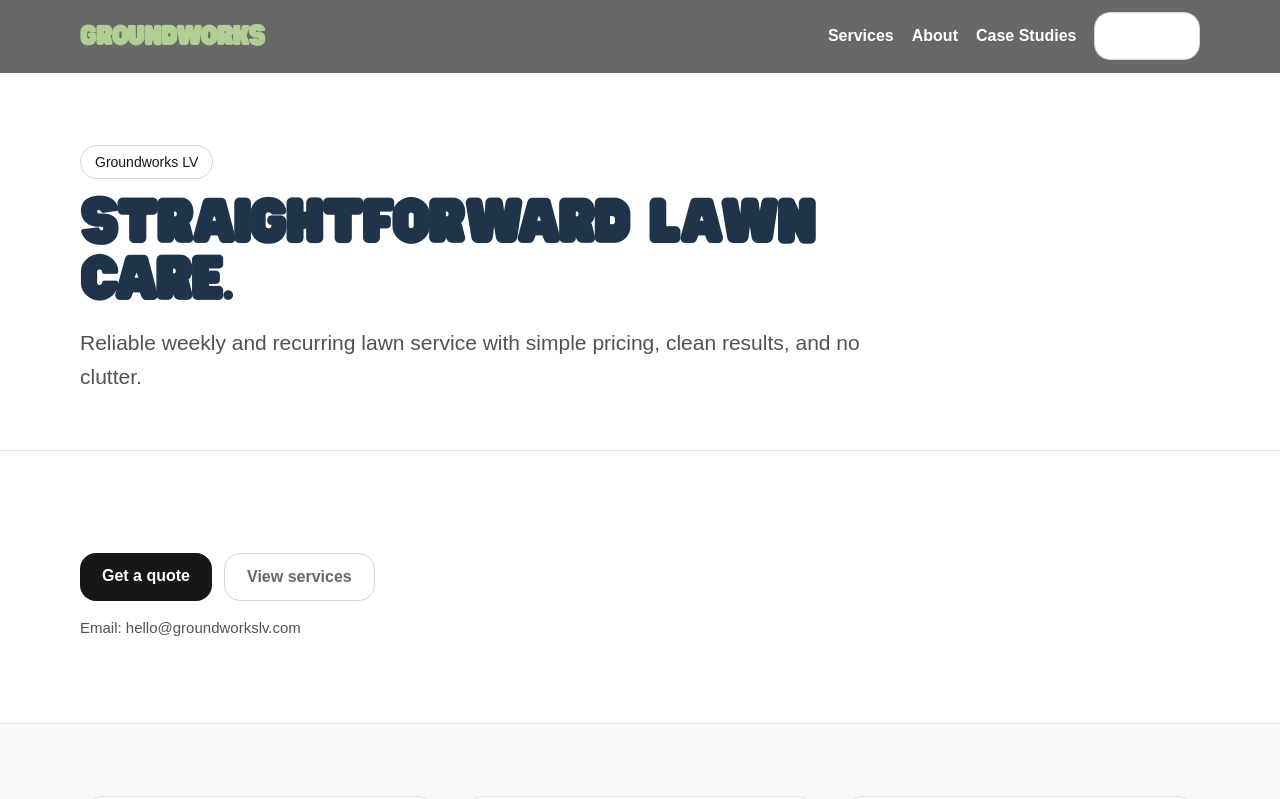
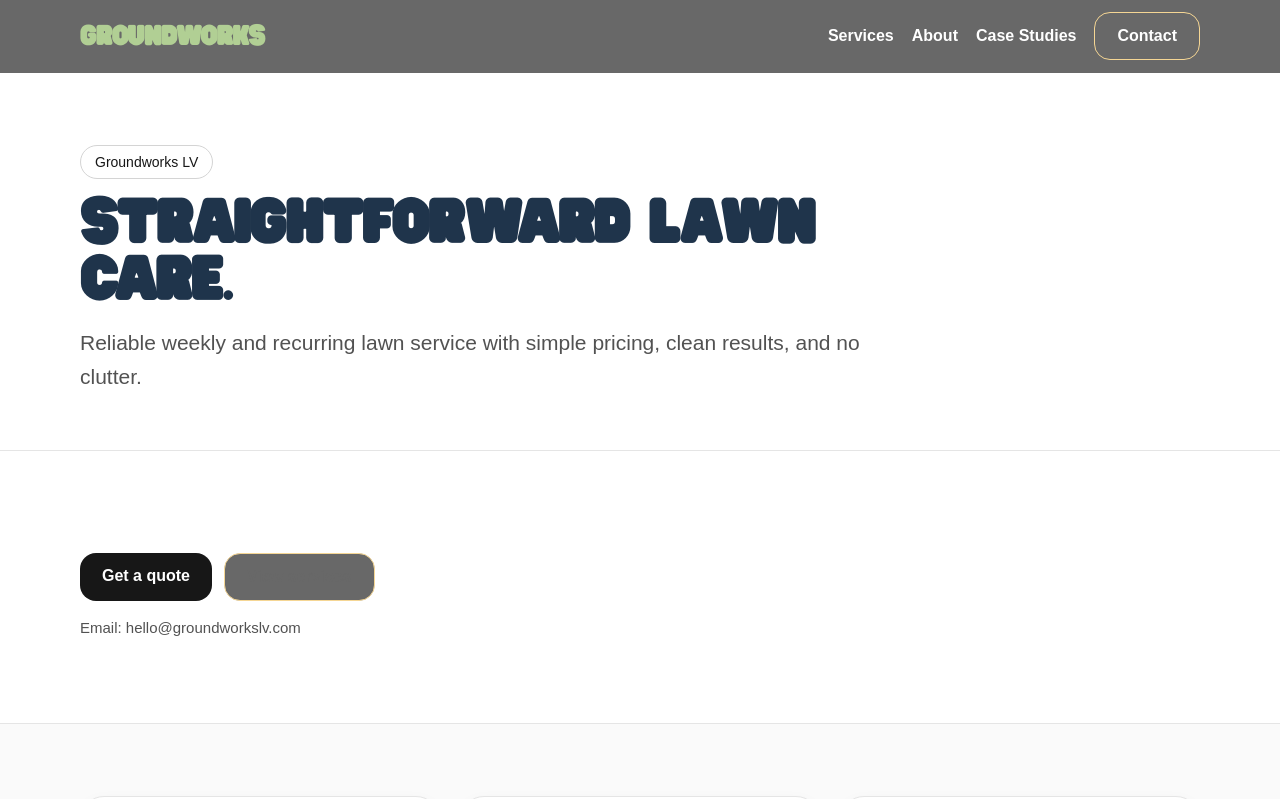
Before and after one commit to cmkmchase/groundworkslv-1, a React (Vite) app: page / in a window 1280 px wide. Shown: the top 799 px of the page. Built offline with nearby package versions, Linux system fonts and the light colour scheme; a web font is replaced by a local one.

Commit message:
button color

```diff
--- a/src/react-app/styles/global.css
+++ b/src/react-app/styles/global.css
@@ -170,8 +170,8 @@ main {
 }
 
 .button-secondary {
-  border: 1px solid #d4d4d4;
-  background: #ffffff;
+  border: 1px solid var(--color-accent);
+  background: var(--color-neutral);
   color: var(--color-neutral);
 }
 
```
